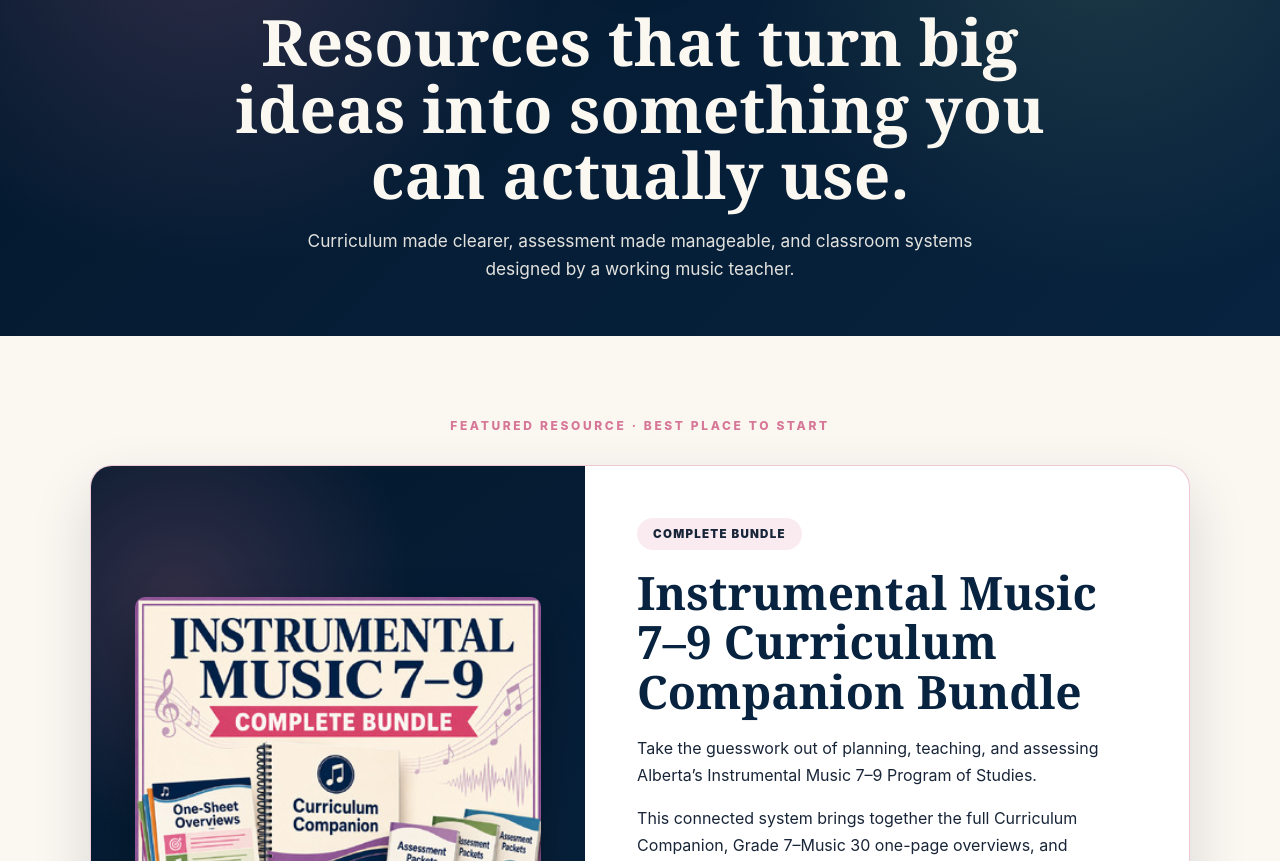
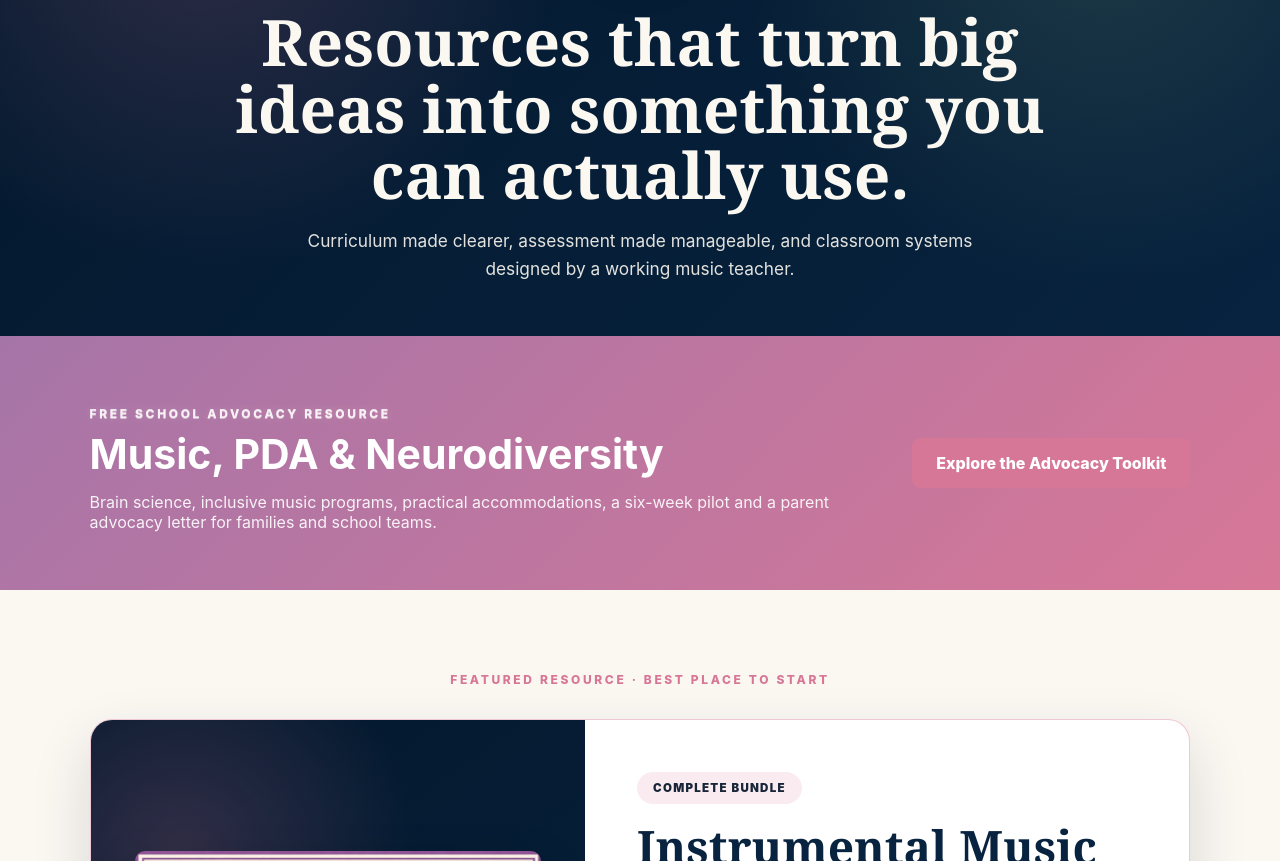
Before and after one commit to neurospicymusicteacher/neurospicymusicteacher, a plain HTML site: page resources.html in a window 1280 px wide. Shown: the part 239-1100 px from the top of the page. Drawn offline with Linux system fonts and the light colour scheme.

Commit message:
Feature free PDA and neurodiversity advocacy toolkit on Resources page

```diff
--- a/resources.html
+++ b/resources.html
@@ -25,6 +25,11 @@
       <p class="eyebrow">Practical Tools for Real Music Classrooms</p>
       <h1>Resources that turn big ideas into something you can actually use.</h1>
       <p>Curriculum made clearer, assessment made manageable, and classroom systems designed by a working music teacher.</p>
+    </section>
+
+    <section class="resources-store-cta">
+      <div><p class="eyebrow">Free School Advocacy Resource</p><h2>Music, PDA &amp; Neurodiversity</h2><p>Brain science, inclusive music programs, practical accommodations, a six-week pilot and a parent advocacy letter for families and school teams.</p></div>
+      <a class="button primary" href="music-pda-neurodiversity.html">Explore the Advocacy Toolkit</a>
     </section>
 
     <section class="resources-featured-section">
```
